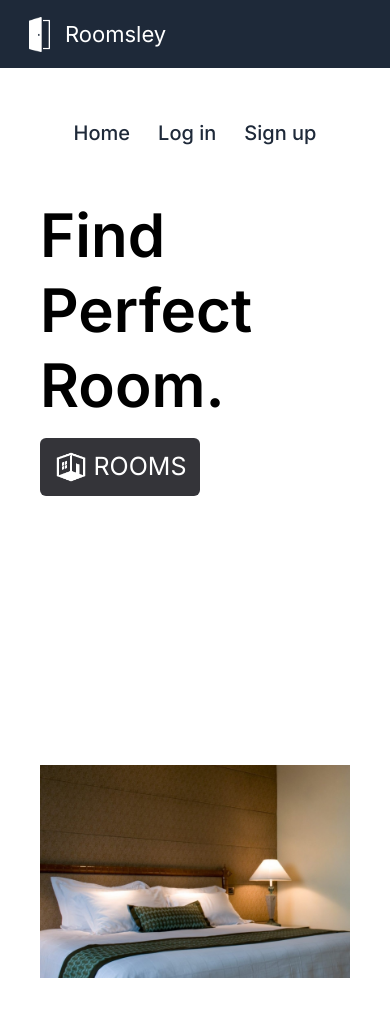
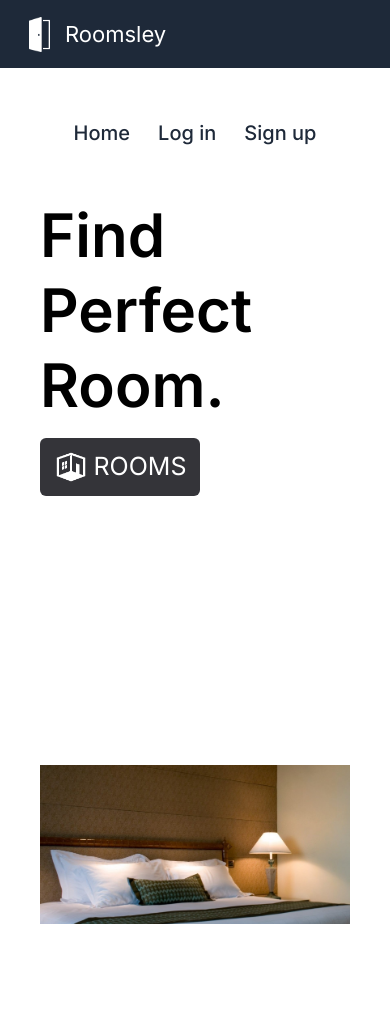
Before and after one commit to rohitkumar893/roomsley, a React (Vite) app: page / in a window 390 px wide. Shown: the top 1016 px of the page. Built offline with nearby package versions, Linux system fonts and the light colour scheme.

Commit message:
fixed img position

```diff
--- a/src/App.css
+++ b/src/App.css
@@ -270,6 +270,6 @@ ul:hover{
   }
 
   .roomimg{
-    margin-top: -40px;
+    margin-top: -100px;
   }
 }
```
